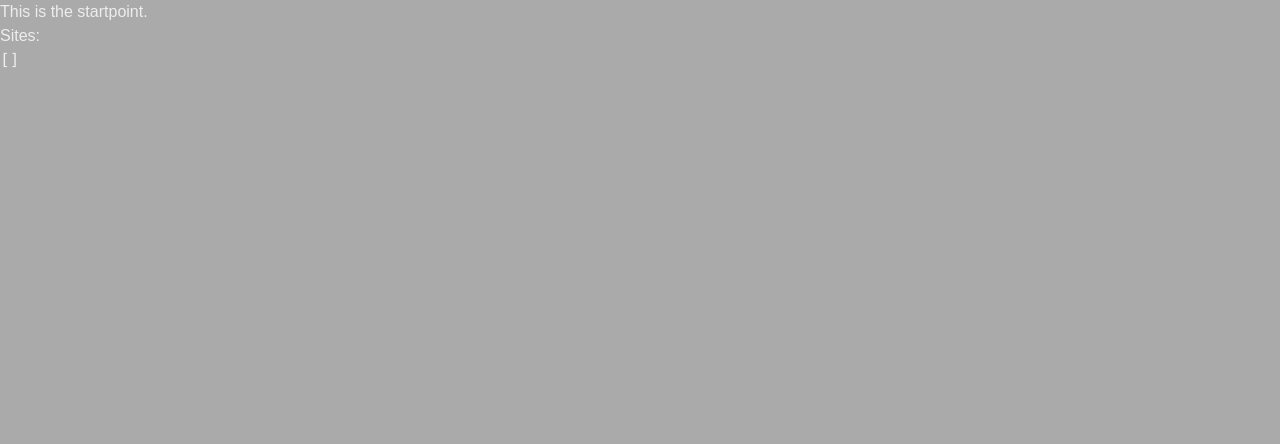
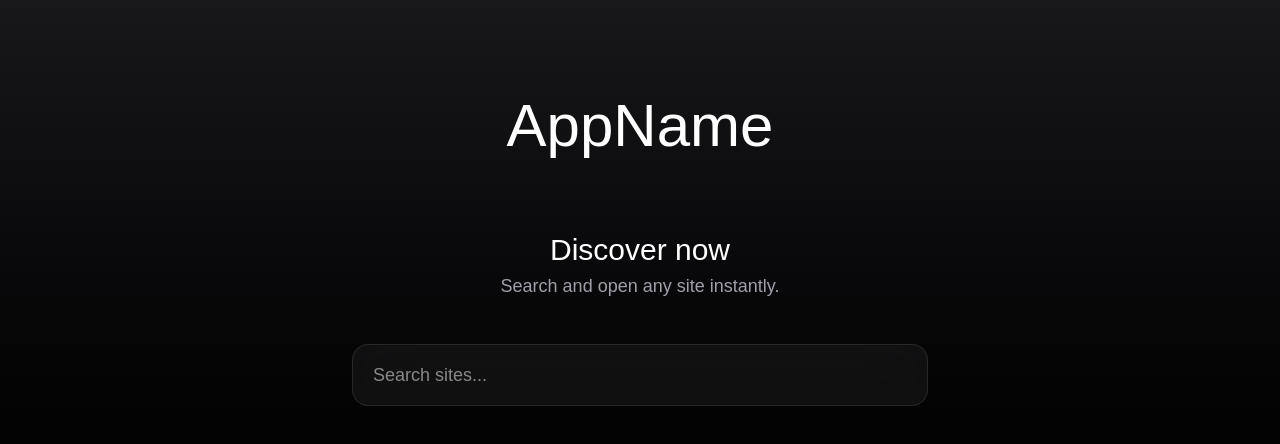
Before and after one commit to mer1s/cardlio, a Next.js app: page / in a window 1280 px wide. Shown: the top 444 px of the page. Built offline with nearby package versions, Linux system fonts and the light colour scheme; no server answers; the database is empty.

Commit message:
added search on home page and not found component

```diff
--- a/app/[slug]/page.tsx
+++ b/app/[slug]/page.tsx
@@ -1,5 +1,6 @@
 import { supabase } from "@/lib/supabase";
 import ComponentRenderer from "../components/ComponentRenderer";
+import NotFound from "../components/NotFound";
 export const dynamic = "force-dynamic"
 
 type Site = {
@@ -25,7 +26,7 @@ export default async function Page({
   console.log(data, error)
 
   if (!data || error) {
-    return <div className="text-zinc-800 text-center py-5 my-5">Not found</div>
+    return <NotFound />
   }
   const site = data as Site
   console.log(site)
--- /dev/null
+++ b/app/api/search/route.ts
@@ -0,0 +1,29 @@
+// app/api/search/route.ts
+
+import { NextResponse } from "next/server";
+import { supabase } from "@/lib/supabase";
+
+export async function GET(req: Request) {
+  const { searchParams } = new URL(req.url);
+
+  const query = searchParams.get("q");
+
+  if (!query) {
+    return NextResponse.json([]);
+  }
+
+  const { data, error } = await supabase
+    .from("sites")
+    .select("name, slug")
+    .ilike("name", `%${query}%`)
+    .limit(10);
+
+  if (error) {
+    return NextResponse.json(
+      { error: error.message },
+      { status: 500 }
+    );
+  }
+
+  return NextResponse.json(data);
+}
--- /dev/null
+++ b/app/components/NotFound.tsx
@@ -0,0 +1,18 @@
+const NotFound = () => {
+    return (
+        <main className="min-h-screen bg-gradient-to-b from-zinc-900 to-black text-white flex items-center justify-center px-6">
+            <div className="w-full max-w-xl space-y-6">
+                <div className="space-y-1 text-center pb-5">
+                    <h1 className="text-5xl tracking-normal font-medium">
+                        Oops...
+                    </h1>
+                    <p className="text-zinc-400 text-lg pt-2">
+                        The page you’re looking for doesn’t exist or may have been moved.
+                    </p>
+                </div>
+            </div>
+        </main>
+    )
+}
+
+export default NotFound
--- /dev/null
+++ b/app/components/SearchBox.tsx
@@ -0,0 +1,100 @@
+"use client";
+
+import { useEffect, useState } from "react";
+import { useRouter } from "next/navigation";
+
+type Site = {
+  name: string;
+  slug: string;
+};
+
+export default function SearchBox() {
+  const router = useRouter();
+
+  const [query, setQuery] = useState("");
+  const [results, setResults] = useState<Site[]>([]);
+  const [loading, setLoading] = useState(false);
+
+  useEffect(() => {
+    if (!query.trim()) {
+      setResults([]);
+      return;
+    }
+
+    const timeout = setTimeout(async () => {
+      setLoading(true);
+
+      try {
+        const res = await fetch(
+          `/api/search?q=${encodeURIComponent(query)}`
+        );
+
+        const data = await res.json();
+
+        setResults(data || []);
+      } catch (err) {
+        console.error(err);
+      }
+
+      setLoading(false);
+    }, 1000);
+
+    return () => clearTimeout(timeout);
+  }, [query]);
+
+  return (
+    <div className="relative">
+      <input
+        value={query}
+        onChange={(e) => setQuery(e.target.value)}
+        placeholder="Search sites..."
+        className="
+          w-full rounded-2xl border border-white/10
+          bg-white/5 px-5 py-4 text-lg text-white
+          outline-none backdrop-blur-xl
+          transition focus:border-blue-500
+        "
+      />
+
+      {(results.length > 0 || loading) && (
+        <div
+          className="
+            absolute left-0 right-0 top-full mt-3
+            overflow-hidden rounded-2xl
+            border border-white/10
+            bg-zinc-900/95 backdrop-blur-xl
+            shadow-2xl
+          "
+        >
+          {loading ? (
+            <div className="px-5 py-4 text-sm text-zinc-400">
+              Searching...
+            </div>
+          ) : (
+            results.map((site) => (
+              <button
+                key={site.slug}
+                onClick={() => router.push(`/${site.slug}`)}
+                className="
+                  flex w-full items-center justify-between
+                  border-b border-white/5
+                  px-5 py-4 text-left
+                  transition hover:bg-white/5
+                  cursor-pointer
+                "
+              >
+                <span className="font-medium text-white">
+                  {site.name}
+                </span>
+
+                <span className="text-sm text-zinc-500">
+                  /{site.slug}
+                </span>
+              </button>
+            ))
+          )}
+        </div>
+      )}
+    </div>
+  );
+}
--- a/app/page.tsx
+++ b/app/page.tsx
@@ -1,15 +1,25 @@
-import { supabase } from "@/lib/supabase"
+import SearchBox from "./components/SearchBox";
 
-export default async function Home() {
-  const { data } = await supabase
-    .from('sites')
-    .select('*')
+export default function HomePage() {
+  return (
+    <main className="min-h-screen bg-gradient-to-b from-zinc-900 to-black text-white flex items-start justify-center pt-24 px-6">
+      <div className="w-full max-w-xl space-y-6">
+        <div className="space-y-1 text-center pb-5">
+          <h1 className="text-6xl pb-18 tracking-normal font-medium">
+            AppName
+          </h1>
 
-  return (
-    <div>
-      <h1>This is the startpoint.</h1>
-      <h1>Sites:</h1>
-      <pre>{JSON.stringify(data, null, 2)}</pre>
-    </div>
-  )
+          <h1 className="text-3xl tracking-normal font-medium">
+            Discover now
+          </h1>
+
+          <p className="text-zinc-400 text-lg">
+            Search and open any site instantly.
+          </p>
+        </div>
+
+        <SearchBox />
+      </div>
+    </main>
+  );
 }
--- a/lib/supabase.js
+++ /dev/null
@@ -1,6 +0,0 @@
-import { createClient } from '@supabase/supabase-js'
-
-const supabaseUrl = process.env.NEXT_PUBLIC_SUPABASE_URL
-const supabaseKey = process.env.NEXT_PUBLIC_SUPABASE_ANON_KEY
-
-export const supabase = createClient(supabaseUrl, supabaseKey)
--- /dev/null
+++ b/lib/supabase.ts
@@ -0,0 +1,6 @@
+import { createClient } from "@supabase/supabase-js";
+
+const supabaseUrl = process.env.NEXT_PUBLIC_SUPABASE_URL!;
+const supabaseKey = process.env.NEXT_PUBLIC_SUPABASE_ANON_KEY!;
+
+export const supabase = createClient(supabaseUrl, supabaseKey);
```
